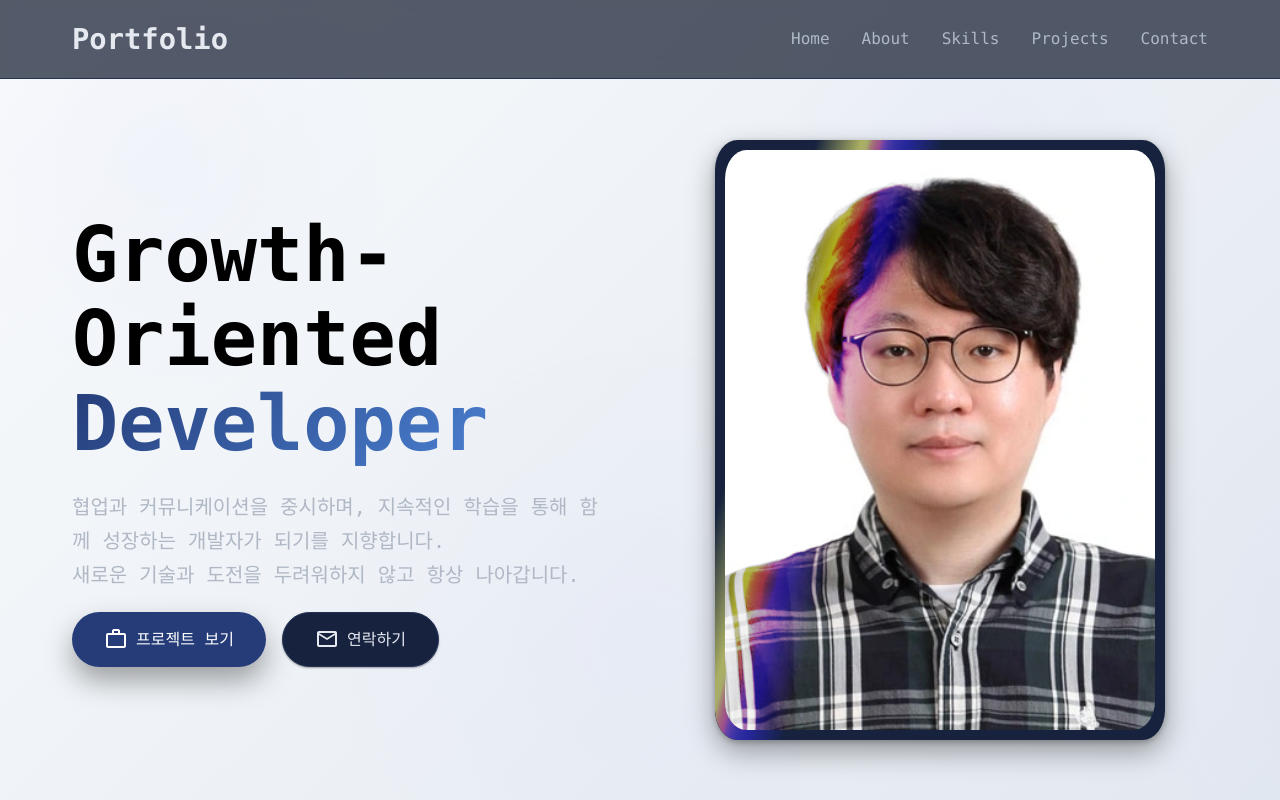
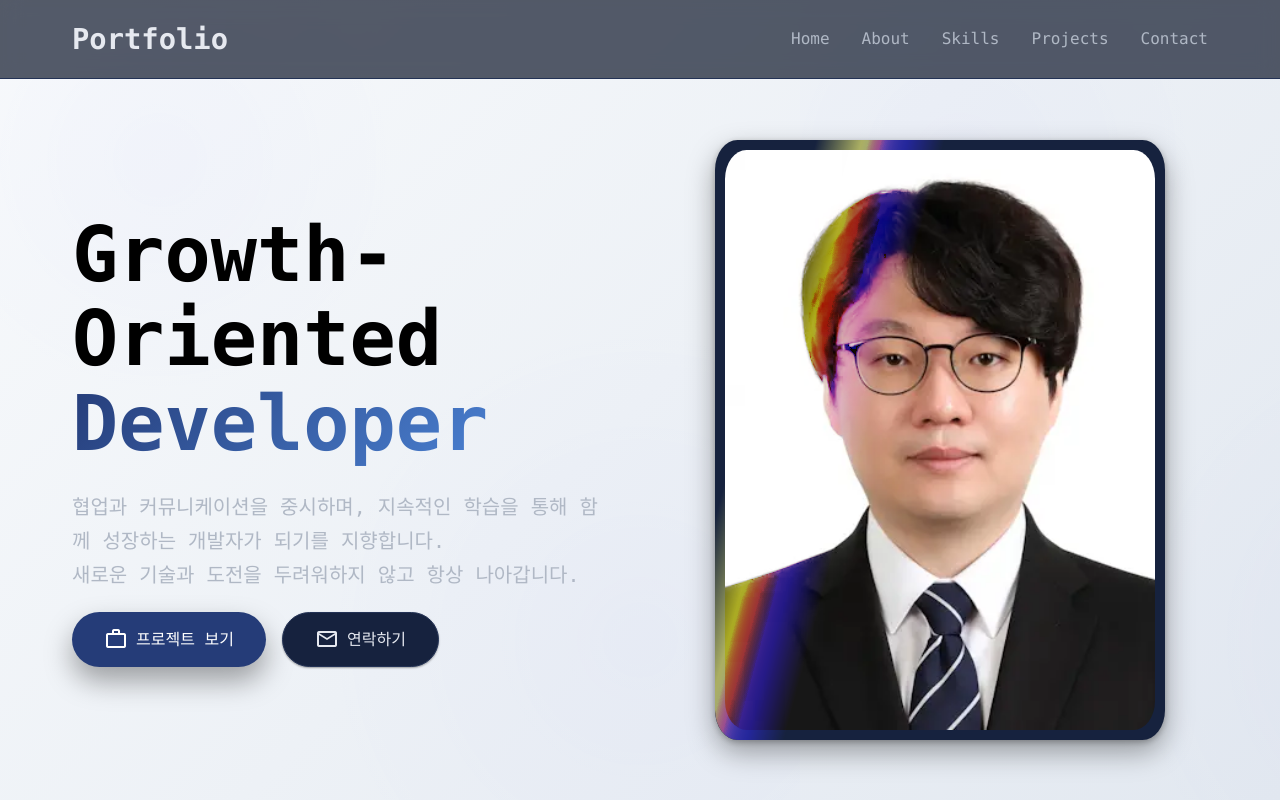
Before and after one commit to Dae-Ban/portfolio, a React (Create React App) app: page / in a window 1280 px wide. Shown: the top 800 px of the page. Built offline with nearby package versions, Linux system fonts and the light colour scheme; a web font is replaced by a local one.

Commit message:
사진 변경

```diff
--- a/src/App.tsx
+++ b/src/App.tsx
@@ -1,4 +1,4 @@
-import MyPortfolio from "./components/MyPortfolio_251117-1";
+import MyPortfolio from "./components/MyPortfolio_251117-2";
 
 function App() {
   return (
--- a/src/components/MyPortfolio_251117-1.tsx
+++ b/src/components/MyPortfolio_251117-2.tsx
@@ -1,6 +1,6 @@
 import React, { useEffect } from "react";
-import '../styles/style.css';
-import profilePicture from '../img/profile.webp';
+import '../styles/style_251117-2.css';
+import profilePicture from '../img/profile_2.webp';
 import gamesemo from '../img/gamesemo.webp';
 import near from '../img/near.webp';
 import jwt_logo from '../img/jwt_logo.webp';
--- a/src/styles/style.css
+++ b/src/styles/style_251117-2.css
@@ -313,7 +313,7 @@
         .card {
             width: 430px;
             height: 580px;
-            background-image: url(../img/profile.webp);
+            background-image: url(../img/profile_2.webp);
             background-size: cover;
             border-radius: 5%;
             margin: 10px;
```
Also changed, not shown: src/img/profile.webp (deleted), src/img/profile_2.webp (added).
